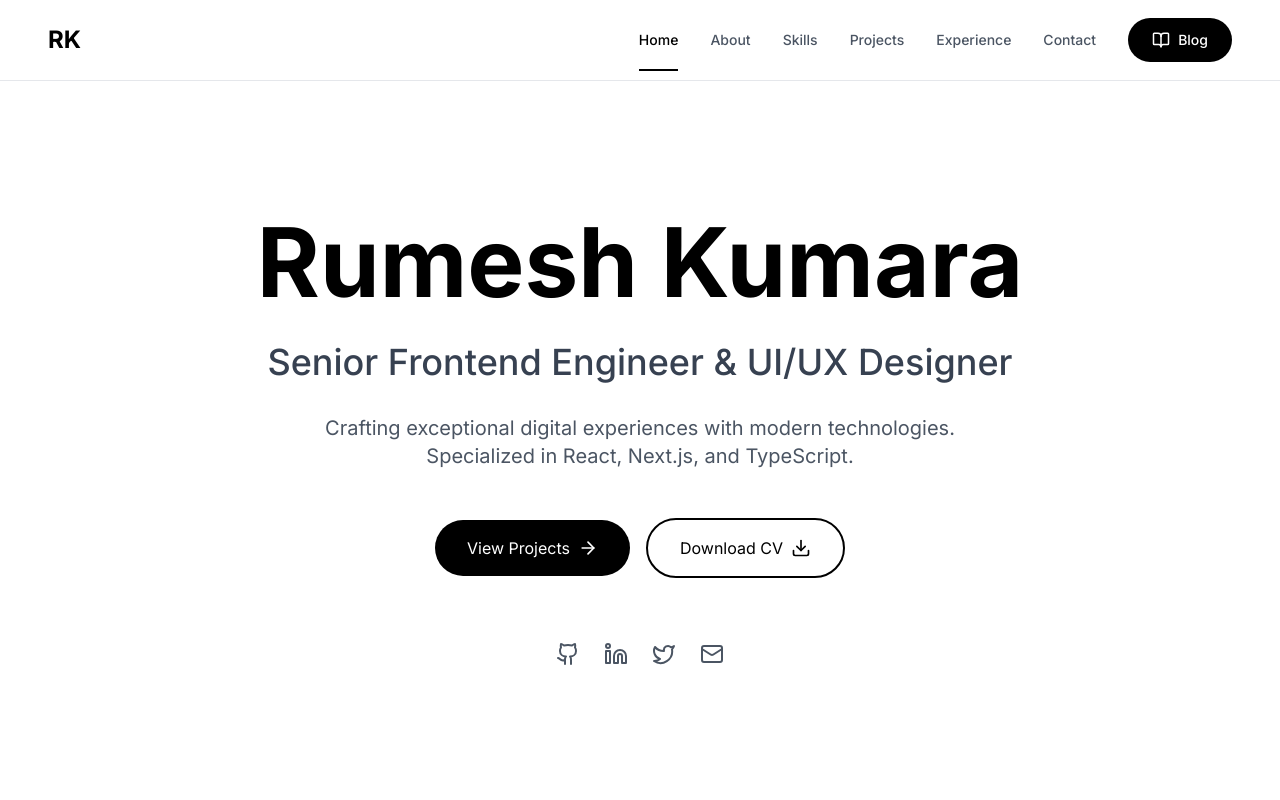
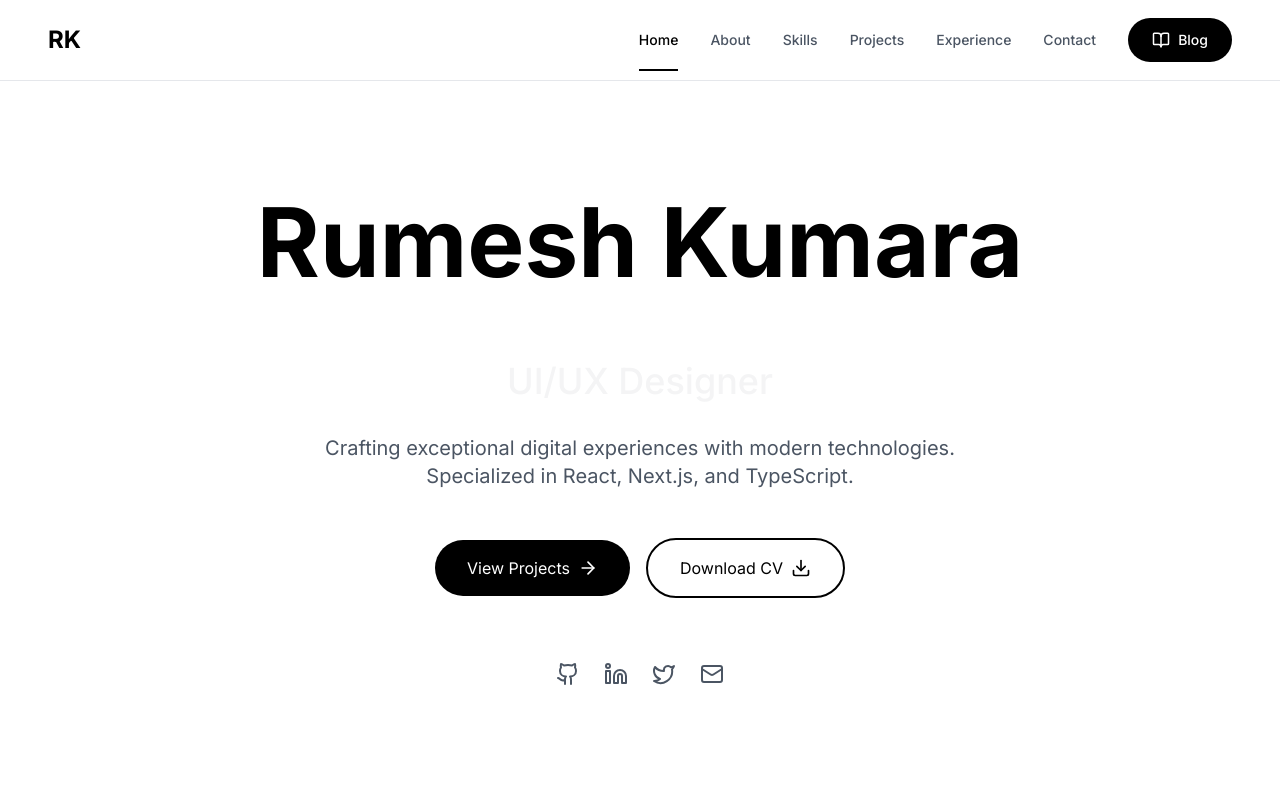
Before and after one commit to RumeshKumara/new-portfolio, a Next.js app: page / in a window 1280 px wide. Shown: the top 800 px of the page. Built offline with nearby package versions, Linux system fonts and the light colour scheme.

Commit message:
Enhance Hero component with animated job title transitions and improved imports

```diff
--- a/components/Hero.tsx
+++ b/components/Hero.tsx
@@ -1,15 +1,31 @@
 "use client";
 
-import { motion } from "framer-motion";
+import { motion, AnimatePresence } from "framer-motion";
 import { ArrowRight, Download, Github, Linkedin, Twitter, Mail } from "lucide-react";
 import { SOCIAL_LINKS } from "@/lib/constants";
+import { useState, useEffect } from "react";
 
 interface HeroProps {
   onViewProjects?: () => void;
   onContact?: () => void;
 }
 
+const jobTitles = [
+  "Software Engineer",
+  "Full Stack Developer",
+  "UI/UX Designer"
+];
+
 export default function Hero({ onViewProjects, onContact }: HeroProps) {
+  const [currentTitleIndex, setCurrentTitleIndex] = useState(0);
+
+  useEffect(() => {
+    const interval = setInterval(() => {
+      setCurrentTitleIndex((prev) => (prev + 1) % jobTitles.length);
+    }, 3000);
+
+    return () => clearInterval(interval);
+  }, []);
   const handleViewProjects = () => {
     const element = document.getElementById("projects");
     if (element) {
@@ -52,10 +68,20 @@ export default function Hero({ onViewProjects, onContact }: HeroProps) {
             initial={{ opacity: 0, y: 20 }}
             animate={{ opacity: 1, y: 0 }}
             transition={{ duration: 0.6, delay: 0.2, ease: "easeOut" }}
+            className="h-16 md:h-20 flex items-center justify-center"
           >
-            <h2 className="text-2xl md:text-4xl font-medium text-accent-700">
-              Senior Frontend Engineer & UI/UX Designer
-            </h2>
+            <AnimatePresence mode="wait">
+              <motion.h2
+                key={currentTitleIndex}
+                initial={{ opacity: 0, y: 20 }}
+                animate={{ opacity: 1, y: 0 }}
+                exit={{ opacity: 0, y: -20 }}
+                transition={{ duration: 0.5 }}
+                className="text-2xl md:text-4xl font-medium text-accent-700"
+              >
+                {jobTitles[currentTitleIndex]}
+              </motion.h2>
+            </AnimatePresence>
           </motion.div>
 
           <motion.p
```
